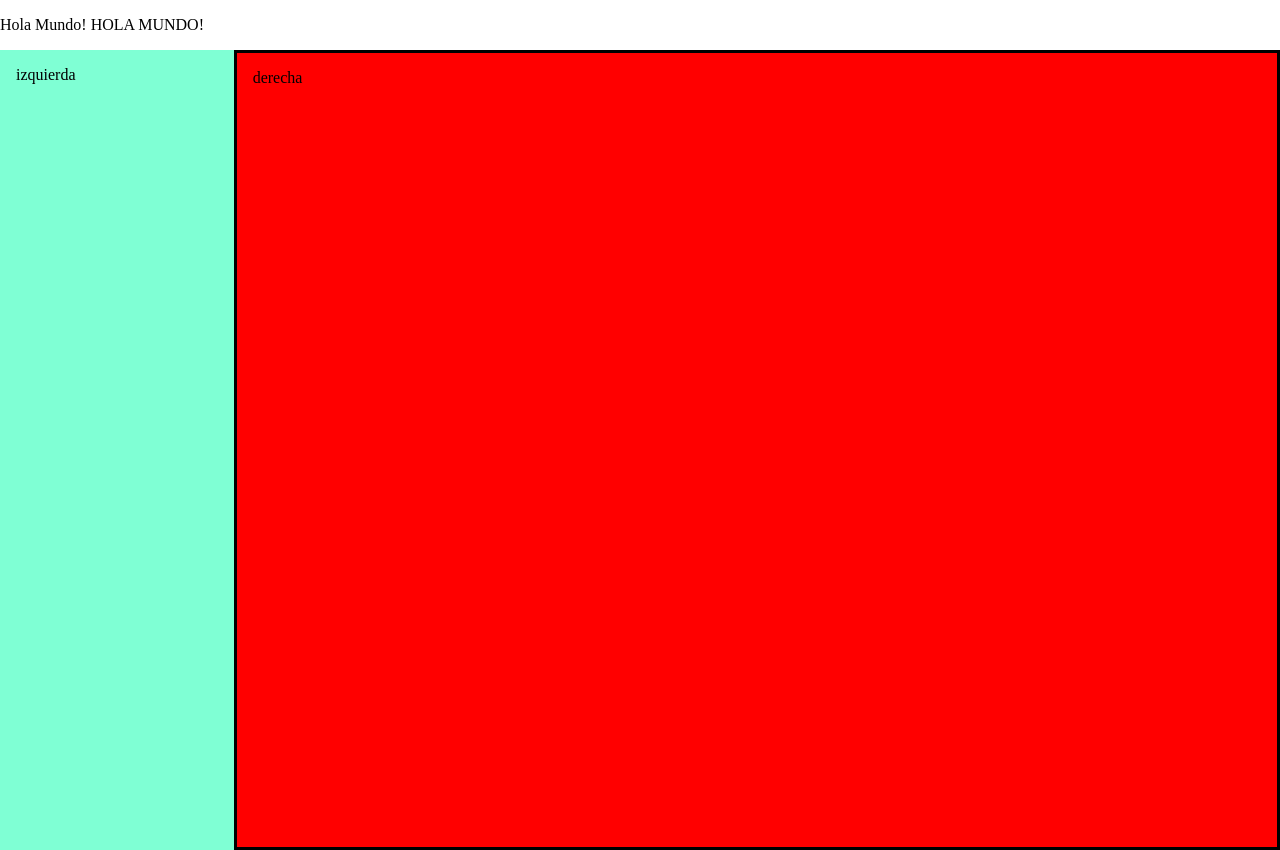
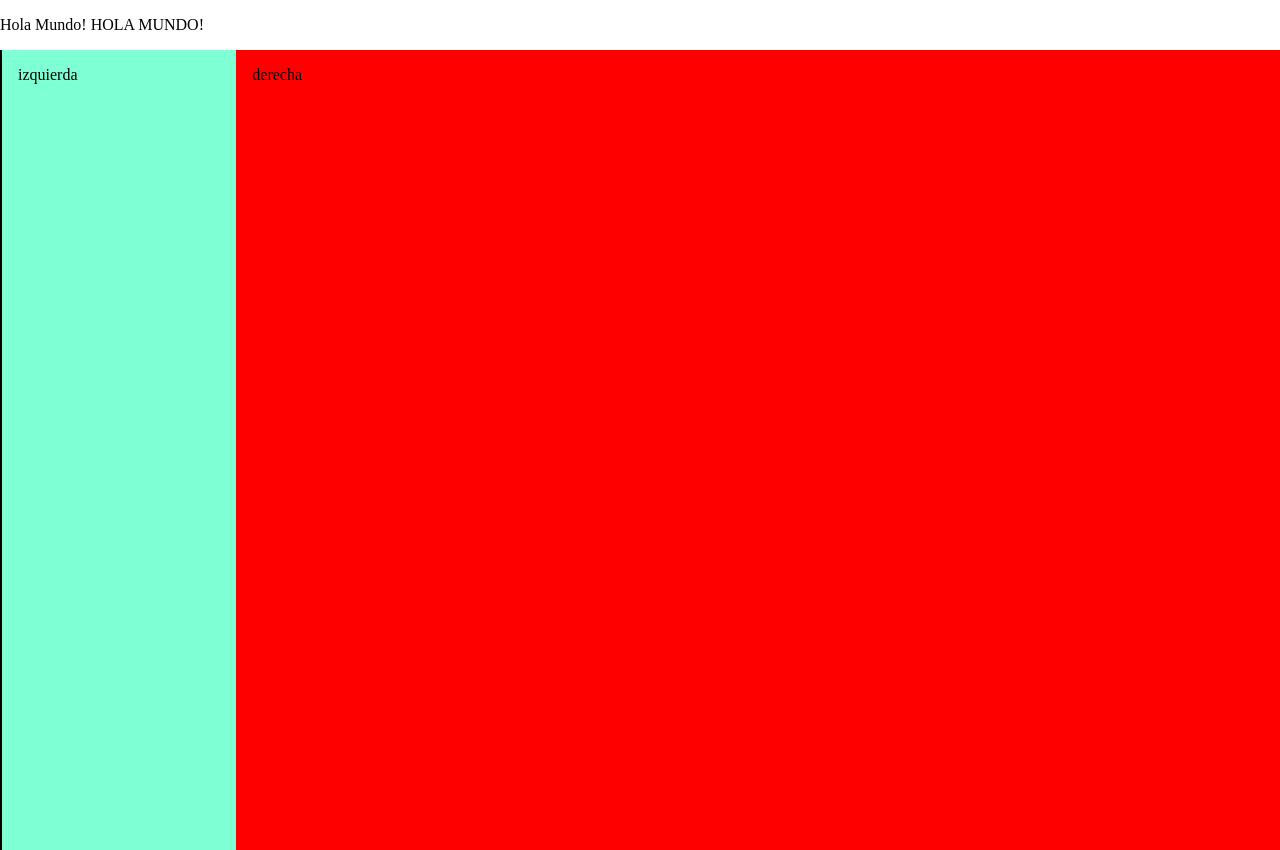
Before and after one commit to nicoherrera27/pruebaWeb, a plain HTML site: page index.html in a window 1280 px wide. Drawn offline with Linux system fonts and the light colour scheme.

Commit message:
Update estilos.css

```diff
--- a/estilos.css
+++ b/estilos.css
@@ -12,10 +12,12 @@ body{
     width: 20%;
     background-color: aquamarine;
     padding: 1rem;
+    border-left-style: solid;
+    border-left-color: black;
+    border-left-width: 2px;
 }
 .container-right{
     width: 100%;
     background-color: red;
     padding: 1rem;
-    border-style: solid;
 }
```
